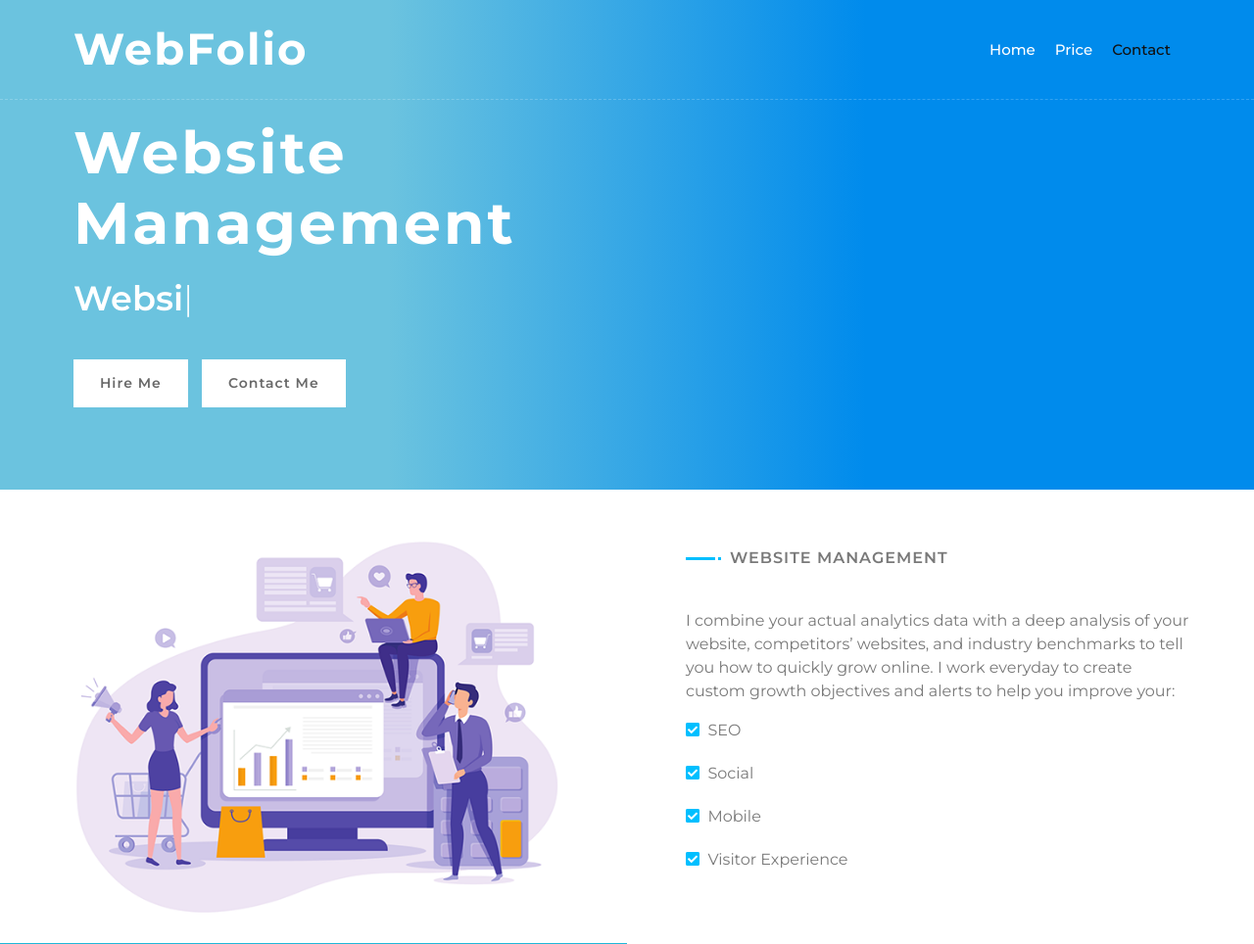
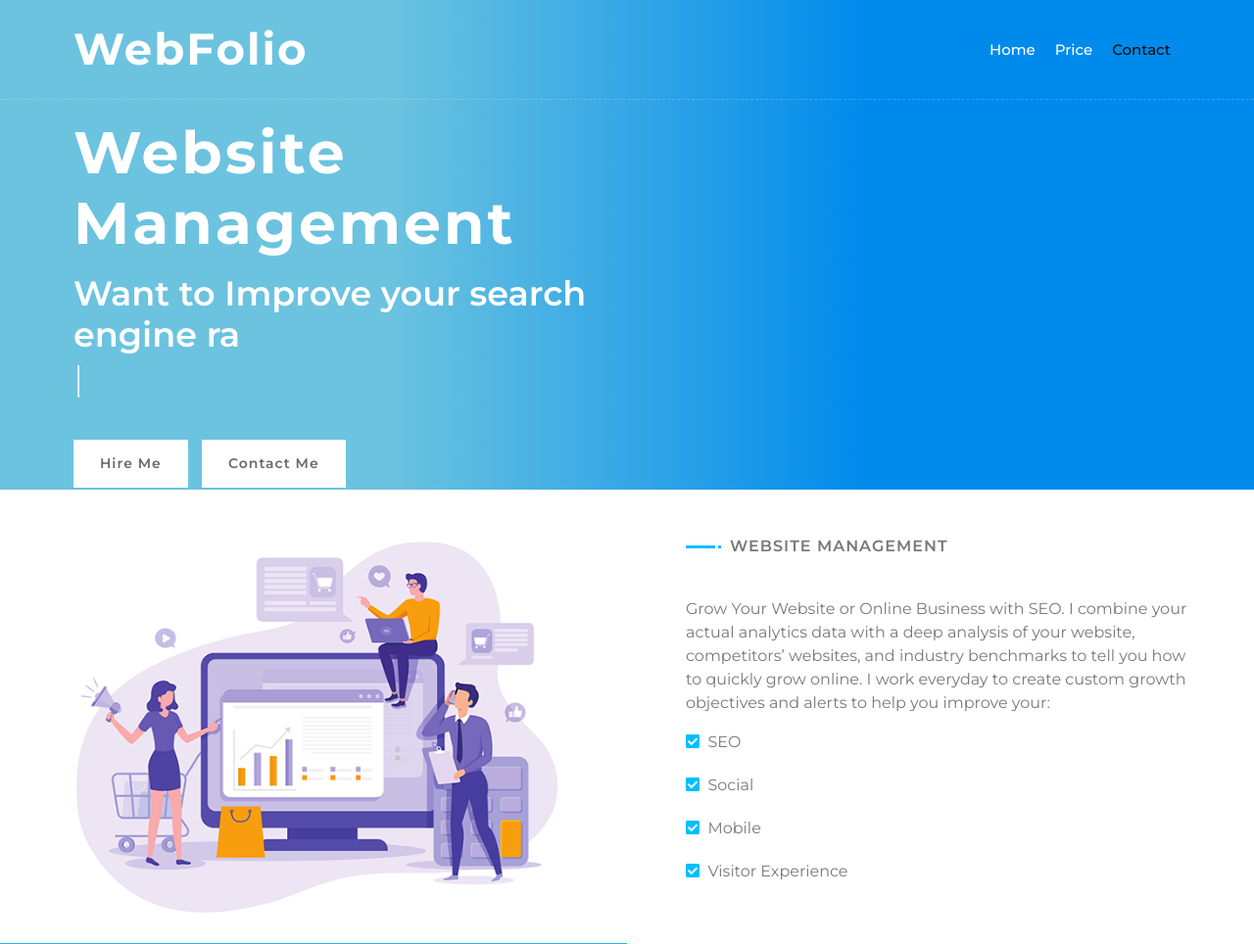
Before and after one commit to Ndxxxu-Ndichu/techy-webster, a Flask app: page /learn in a window 1280 px wide. Shown: the top 964 px of the page at 98% size. Run offline with Flask 2, Linux system fonts and the light colour scheme; some libraries are stand-ins or nearby versions.

Commit message:
Add files via upload

```diff
--- a/templates/learn.html
+++ b/templates/learn.html
@@ -78,7 +78,7 @@
 
                                 <h1>Website Management</h1>
                                 <h2></h2>
-                                <div class="typed-text">SEO and KeyWords, Social Media, Website Monitoring</div>
+                                <div class="typed-text">Want to Improve your search engine rankings?</div>
                             </div>
                             <div class="hero-btn">
                                 <a class="btn" href="#contact" style="color:#696969">Hire Me</a>
@@ -112,8 +112,10 @@
                                 <h2></h2>
                             </div>
                             <div class="about-text">
-                                <p>
-                                    I combine your actual analytics data with a deep analysis of your website, competitors’ websites, and industry benchmarks to tell you how to quickly grow online. I work everyday to create custom growth objectives and alerts to help you improve your:
+                                <p> Grow Your Website or Online Business with SEO.
+                                    I combine your actual analytics data with a
+                                    deep analysis of your
+                                    website, competitors’ websites, and industry benchmarks to tell you how to quickly grow online. I work everyday to create custom growth objectives and alerts to help you improve your:
                                 </p>
                             </div>
                             <div class="skills">
```
